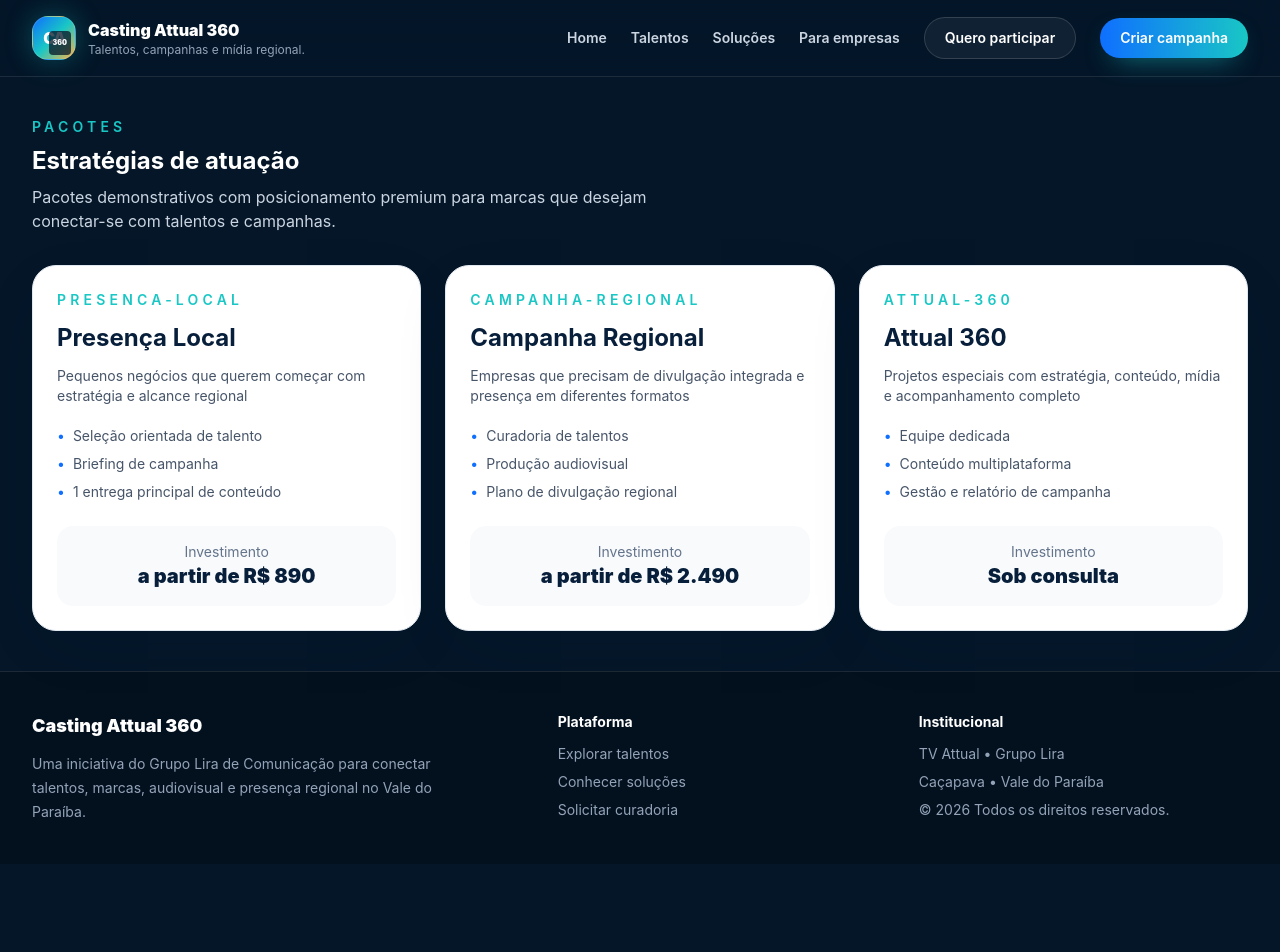
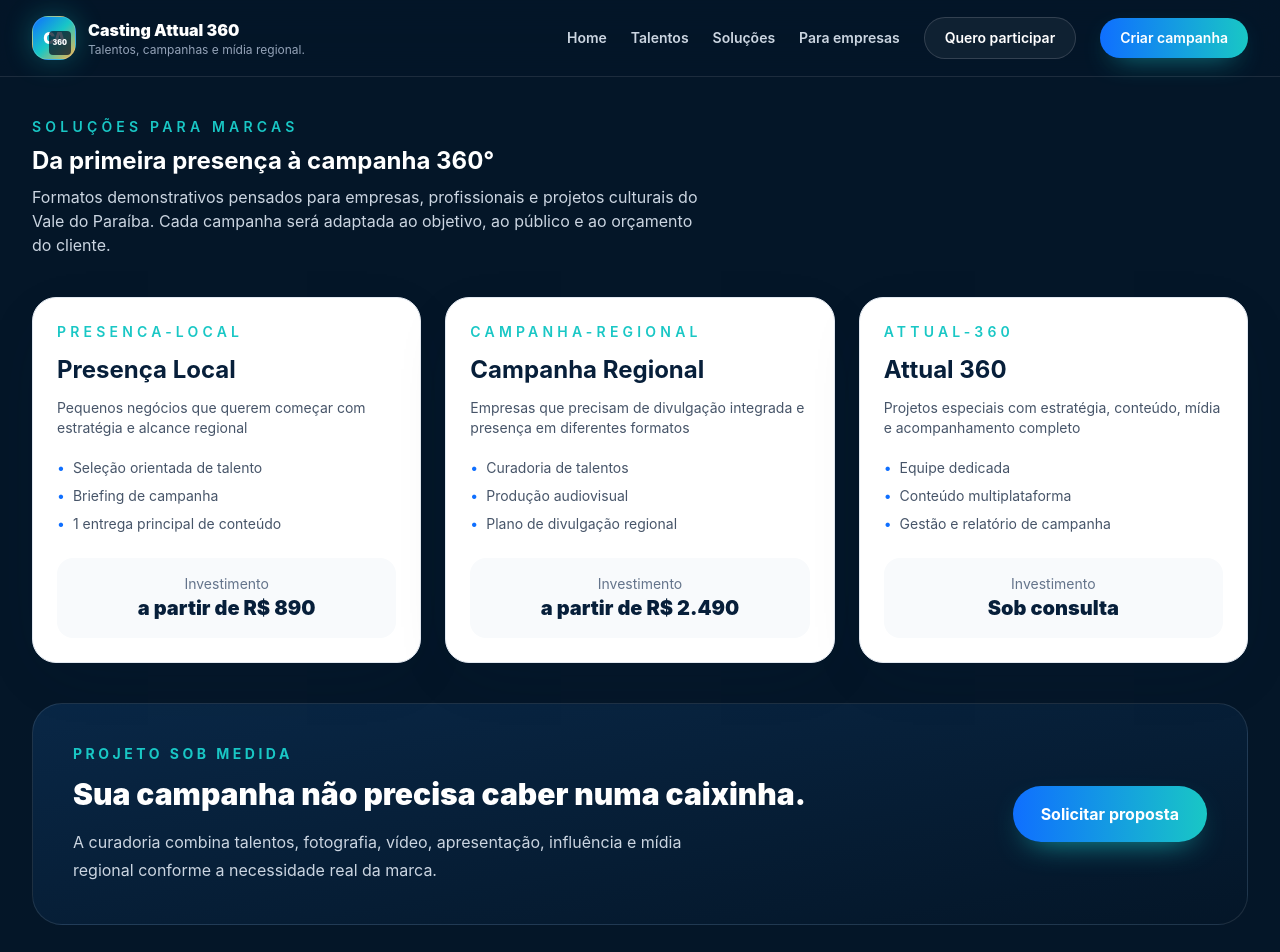
Before and after one commit to Grupo-Lira-de-Comunicacao/casting-attual-360, a Next.js app: page /pacotes in a window 1280 px wide. Shown: the top 952 px of the page. Before the commit the page ends 864 px from the top, so only its background shows below. Built offline with nearby package versions, Linux system fonts and the light colour scheme.

Commit message:
feat: reposiciona página de soluções para negócios regionais

```diff
--- a/src/app/pacotes/page.tsx
+++ b/src/app/pacotes/page.tsx
@@ -1,3 +1,4 @@
+import Link from 'next/link';
 import { SiteShell } from '@/components/site-shell';
 import { SectionHeading } from '@/components/section-heading';
 import { PackageCard } from '@/components/package-card';
@@ -6,18 +7,31 @@ import { demoPackages } from '@/data/demo-data';
 export default function PackagesPage() {
   return (
     <SiteShell>
-      <div className="space-y-8">
+      <div className="space-y-10">
         <SectionHeading
-          eyebrow="Pacotes"
-          title="Estratégias de atuação"
-          description="Pacotes demonstrativos com posicionamento premium para marcas que desejam conectar-se com talentos e campanhas.
-"
+          eyebrow="Soluções para marcas"
+          title="Da primeira presença à campanha 360°"
+          description="Formatos demonstrativos pensados para empresas, profissionais e projetos culturais do Vale do Paraíba. Cada campanha será adaptada ao objetivo, ao público e ao orçamento do cliente."
         />
+
         <div className="grid gap-6 md:grid-cols-3">
           {demoPackages.map((pkg) => (
             <PackageCard key={pkg.slug} pkg={pkg} />
           ))}
         </div>
+
+        <section className="grid gap-6 rounded-[30px] border border-white/10 bg-gradient-to-br from-[#092746] to-[#041628] p-7 sm:p-10 lg:grid-cols-[1fr_auto] lg:items-center">
+          <div>
+            <p className="text-sm font-bold uppercase tracking-[.25em] text-teal">Projeto sob medida</p>
+            <h2 className="mt-3 text-3xl font-black">Sua campanha não precisa caber numa caixinha.</h2>
+            <p className="mt-4 max-w-2xl leading-7 text-slate-300">A curadoria combina talentos, fotografia, vídeo, apresentação, influência e mídia regional conforme a necessidade real da marca.</p>
+          </div>
+          <Link href="/empresas" className="rounded-full bg-gradient-to-r from-blue to-teal px-7 py-4 text-center font-bold text-white shadow-[0_12px_32px_-16px_#19c7c5] transition hover:brightness-110">
+            Solicitar proposta
+          </Link>
+        </section>
+
+        <p className="text-center text-sm text-slate-500">Valores e condições exibidos nesta fase são referências demonstrativas e serão definidos após briefing.</p>
       </div>
     </SiteShell>
   );
```
